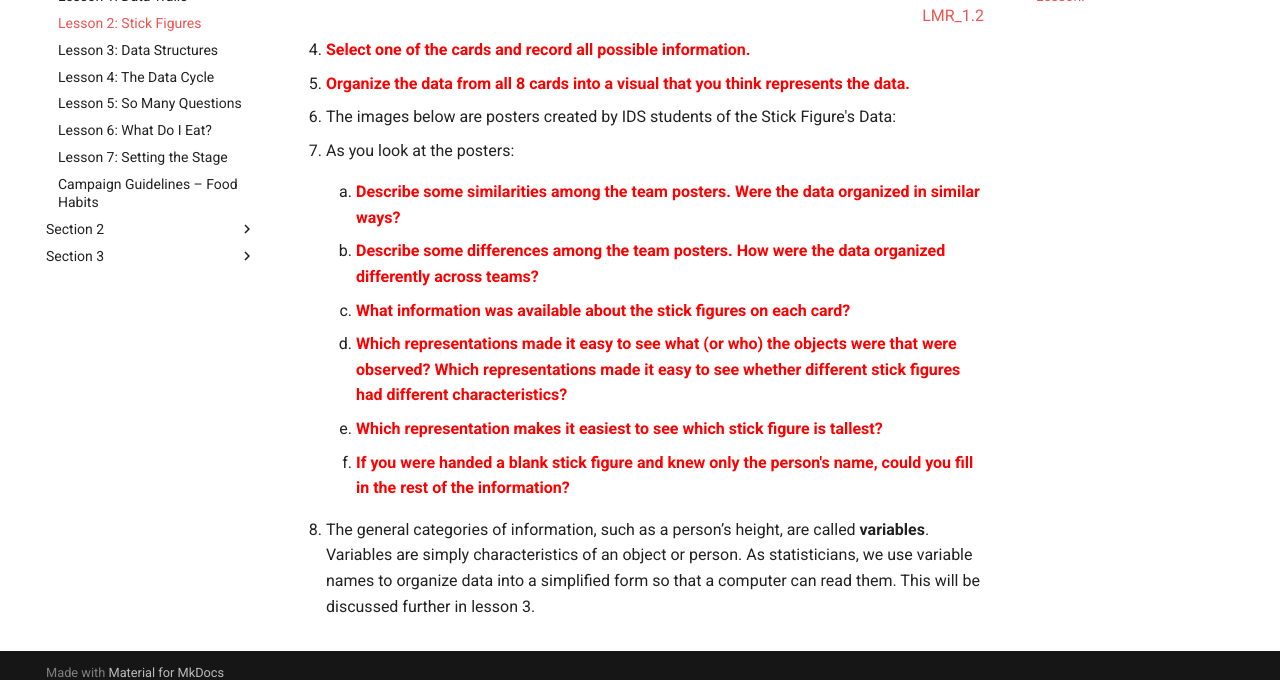
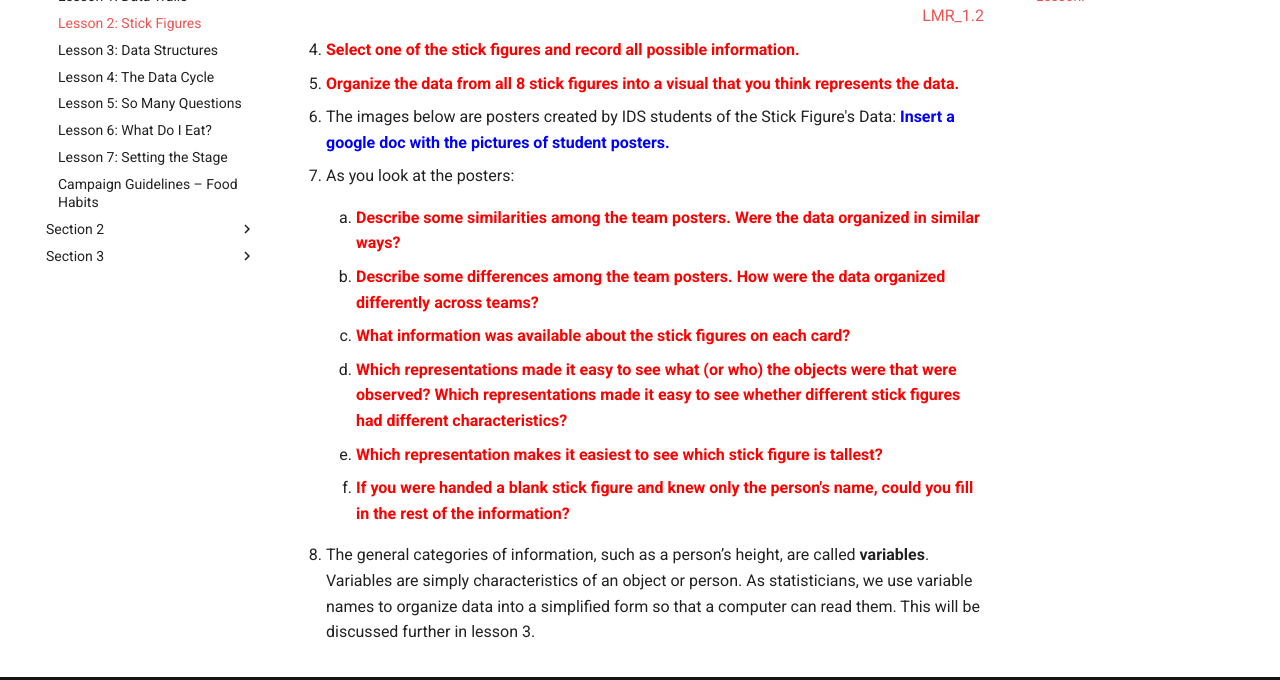
Before and after one commit to ThinkDataEd/student, an MkDocs documentation site: the page built from docs/unit1/lesson2.md, in a window 1280 px wide and 900 px high, scrolled down 1179 px, cut to the strip 220-900 px from the top of the window. Built offline with MkDocs 1.6.1 and Material for MkDocs 9.7.7, drawn with Linux system fonts in a browser that asks for light colours.

Commit message:
Blue comments
Indicated where resources still need to be made.

```diff
--- a/docs/unit1/lesson2.md
+++ b/docs/unit1/lesson2.md
@@ -32,11 +32,12 @@ choose.
      <div align="right"><iframe src="https://docs.google.com/viewerng/viewer?url=https://curriculum.idsucla.org/IDS_Curriculum_v_5.0_preview/2_IDS_LMRs_v_5.0/IDS_LMR_Unit 1_v_5.0/LMR_1.2_Stick Figures.pdf&embedded=true" style=" width:420px;height:400px;" frameborder="0"></iframe><br>[LMR_1.2](../IDS_Curriculum_v_5.0/2_IDS_LMRs_v_5.0/IDS_LMR_Unit 1_v_5.0/LMR_1.2_Stick Figures.pdf)</div>
 
 
-4. <strong style="color: red;">Select one of the cards and record all possible information.</strong>
+4. <strong style="color: red;">Select one of the stick figures and record all possible information.</strong>
 
-5. <strong style="color: red;">Organize the data from all 8 cards into a visual that you think represents the data.</strong>
+5. <strong style="color: red;">Organize the data from all 8 stick figures into a visual that you think represents the data.</strong>
 
 6. The images below are posters created by IDS students of the Stick Figure's Data:
+<strong style="color: blue;">Insert a google doc with the pictures of student posters.</strong>
 
 7. As you look at the posters:
 
```
Also changed, not shown: docs/unit1/lesson3.md (+1 -1 lines), docs/unit1/lesson4.md (+2 -0 lines), docs/unit1/lesson5.md (+2 -1 lines).
